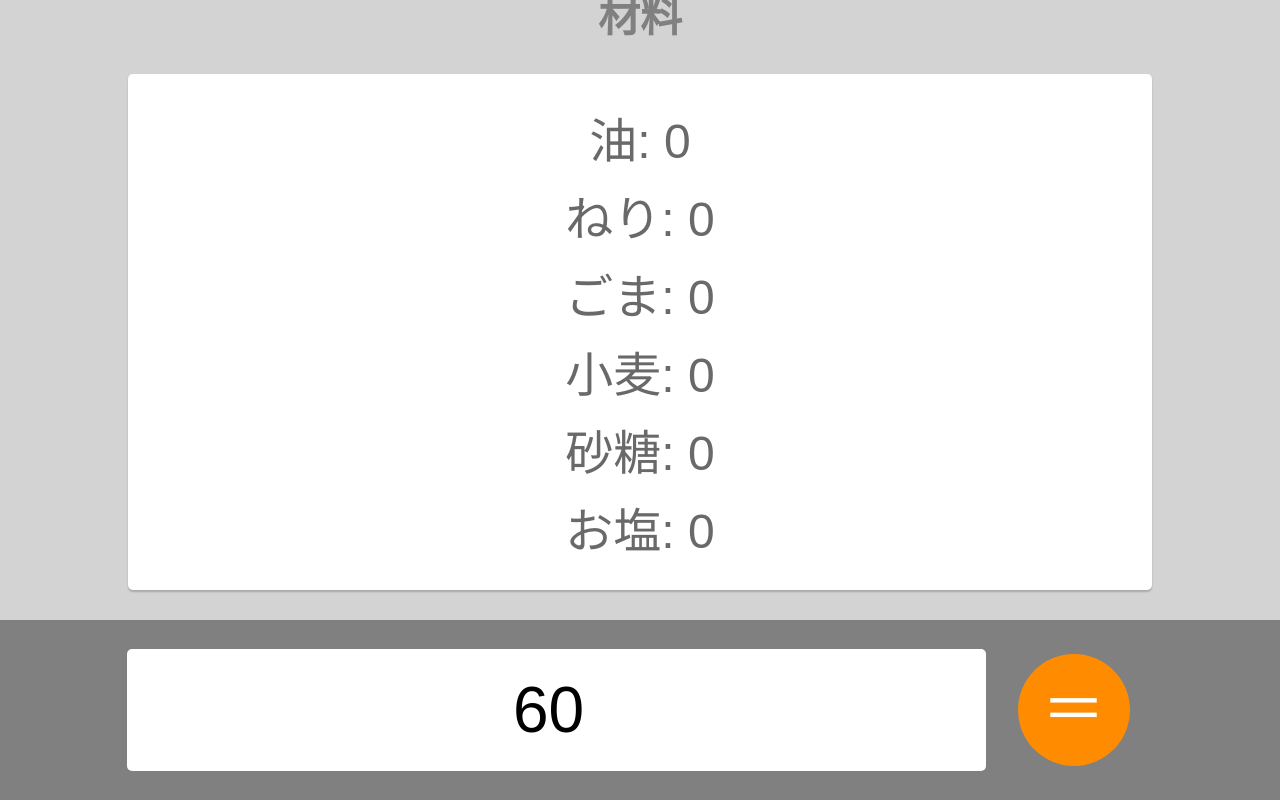
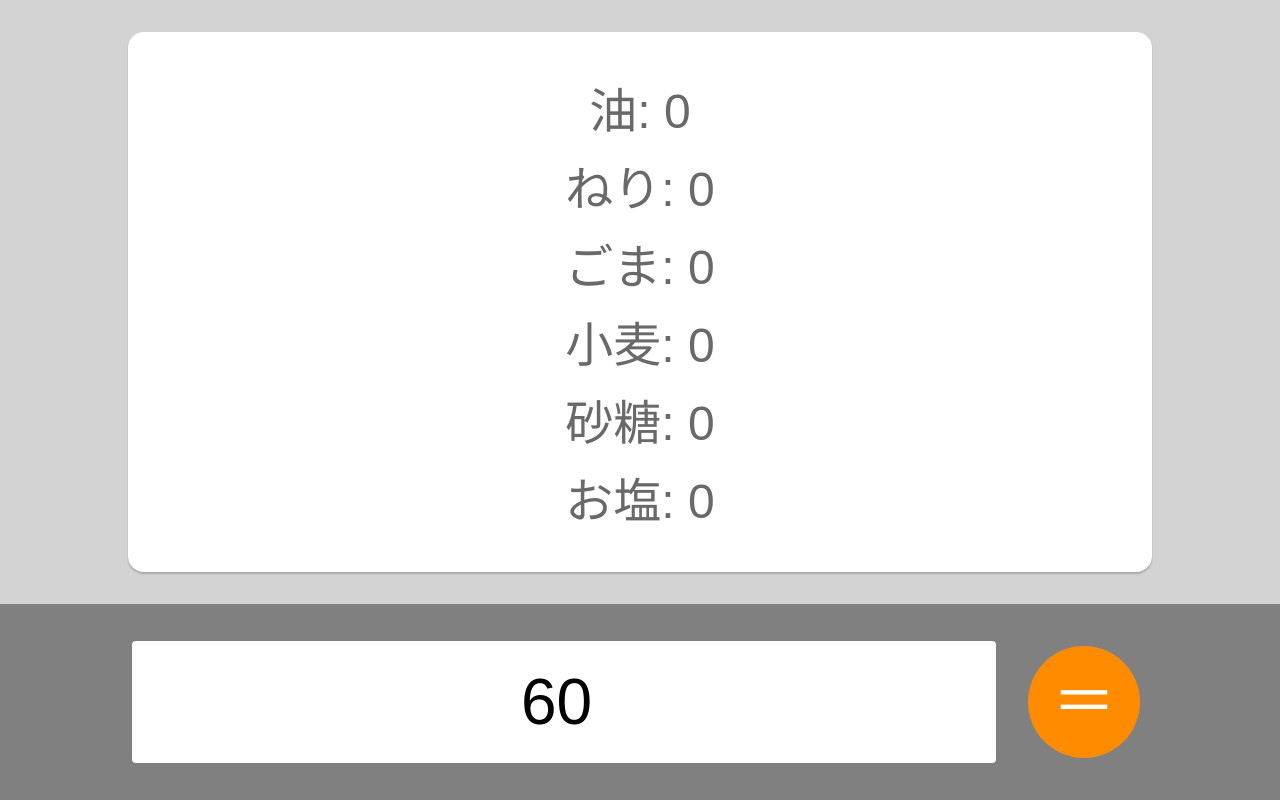
Before and after one commit to hnsol/FraysCalcDemo, a plain HTML site: page index.html in a window 1280 px wide. Drawn offline with Linux system fonts and the light colour scheme.

Commit message:
refactor: clean up css

```diff
--- a/index.html
+++ b/index.html
@@ -5,9 +5,6 @@
     <link rel="stylesheet" type="text/css" href="style.css">
 </head>
 <body>
-    <div class="content">
-    </div>
-
     <div class="bottom-container">
         <h2 id="materialsTitle">材料</h2>
         <div id="results">
--- a/style.css
+++ b/style.css
@@ -5,16 +5,11 @@ body {
     height: 100vh; /* ビューポートの高さに合わせる */
     margin: 0;
     padding: 0;
-    font-family: Arial, sans-serif;
+    font-family: San Francisco, sans-serif;
     font-size: 48px;
-    background-color: lightgray;
     color: dimgray;
     text-align: center;
-}
-
-.content {
-    flex: 1;
-    overflow: auto; /* 必要に応じてスクロールバーを表示 */
+    background-color: lightgray;
 }
 
 .bottom-container {
@@ -25,44 +20,49 @@ body {
     background-color: lightgray; /* 背景色を設定 */
 }
 
+#materialsTitle {
+    font-size: 42px;
+    color: gray;
+    margin: 0.5em 0;
+}
 
 .input-container {
     display: flex; /* Flexboxを使用して横並びに配置 */
     justify-content: center; /* 中央揃え */
     align-items: center; /* 垂直方向の中央揃え */
     background-color: gray;
-    padding: 24px;
+    padding: 32px;
     width: 100%;
     margin: 0px auto; /* #results と同じ外側マージンを適用 */
 }
 
 input#quantity {
-    width: calc(80% - 205px + 32px + 8px);
+    width: calc(80% - 200px + 32px + 8px); /* NOTE:手調整 */
     margin-right: 0px; /* ボタンとの間隔 */
     padding: 24px;
-    font-size: 64px; /* 大きなフォントサイズ */
+    font-size: 64px;
     text-align: center;
     border: none;
-    border-radius: 5px; /* 角の丸み */
+    border-radius: 4px;
     box-sizing: border-box; /* ボックスサイズを設定 */
 }
 
 input#quantity:focus {
-    outline: 2px solid gray; /* 太さを2pxに設定 */
+    outline: 4px solid gray;
 }
 
 button {
     width: 112px; /* ボタンの幅と高さを同じにして円形にする */
     height: 112px;
-    padding: 0; /* パディングを調整 */
+    padding: 0;
     border-radius: 50%; /* 円形にする */
-    font-size: 64px; /* テキストサイズを調整 */
+    font-size: 64px;
     line-height: 112px; /* テキストを垂直中央に配置 */
     text-align: center;
     background-color: darkorange;
     color: white; /* 白色のテキスト */
     border: none;
-    margin: 10px 72px 10px 32px; /* 両側のマージンを調整 */
+    margin: 10px 72px 10px 32px; /* NOTE:手調整 */
 }
 
 button:active {
@@ -71,11 +71,11 @@ button:active {
 
 #results {
     background-color: white; /* 白色の背景 */
-    padding: 20px;
-    border-radius: 5px; /* 角の丸み */
+    padding: 32px;
+    border-radius: 16px; /* 角の丸み */
     box-sizing: border-box; /* ボックスサイズを設定 */
     box-shadow: 0 2px 2px rgba(0, 0, 0, 0.2); /* シャドウを追加 */
-    margin: 30px auto;
+    margin: 32px auto;
     width: 80%;
 }
 
@@ -83,9 +83,3 @@ button:active {
     font-size: 48px; /* 結果のフォントサイズ */
     margin: 8px 0; /* 間隔 */
 }
-
-h2 {
-    font-size: 42px; /* h2ヘッダのフォントサイズを指定 */
-    color: gray;
-    margin: 0.5em 0;
-}
```
